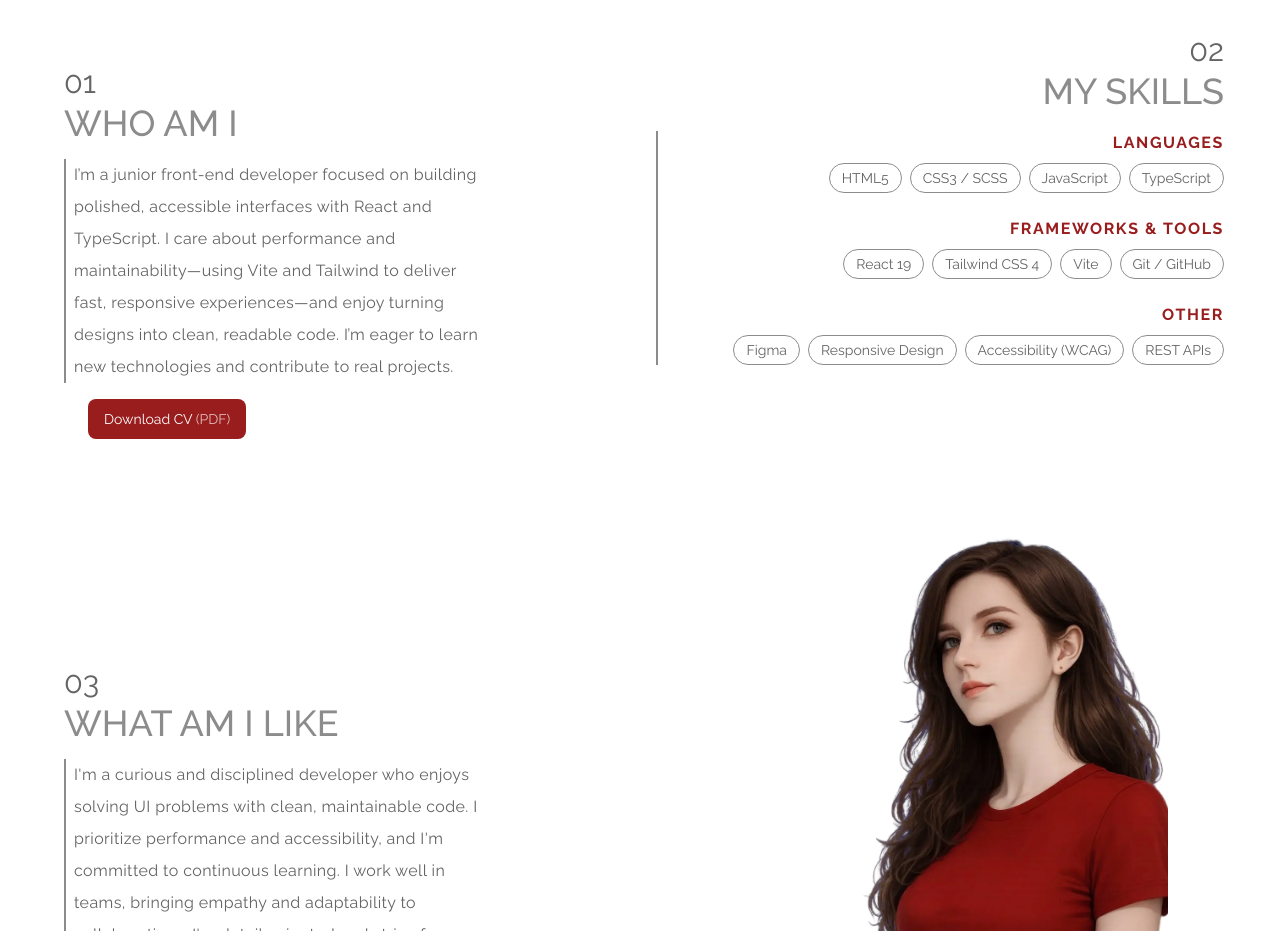
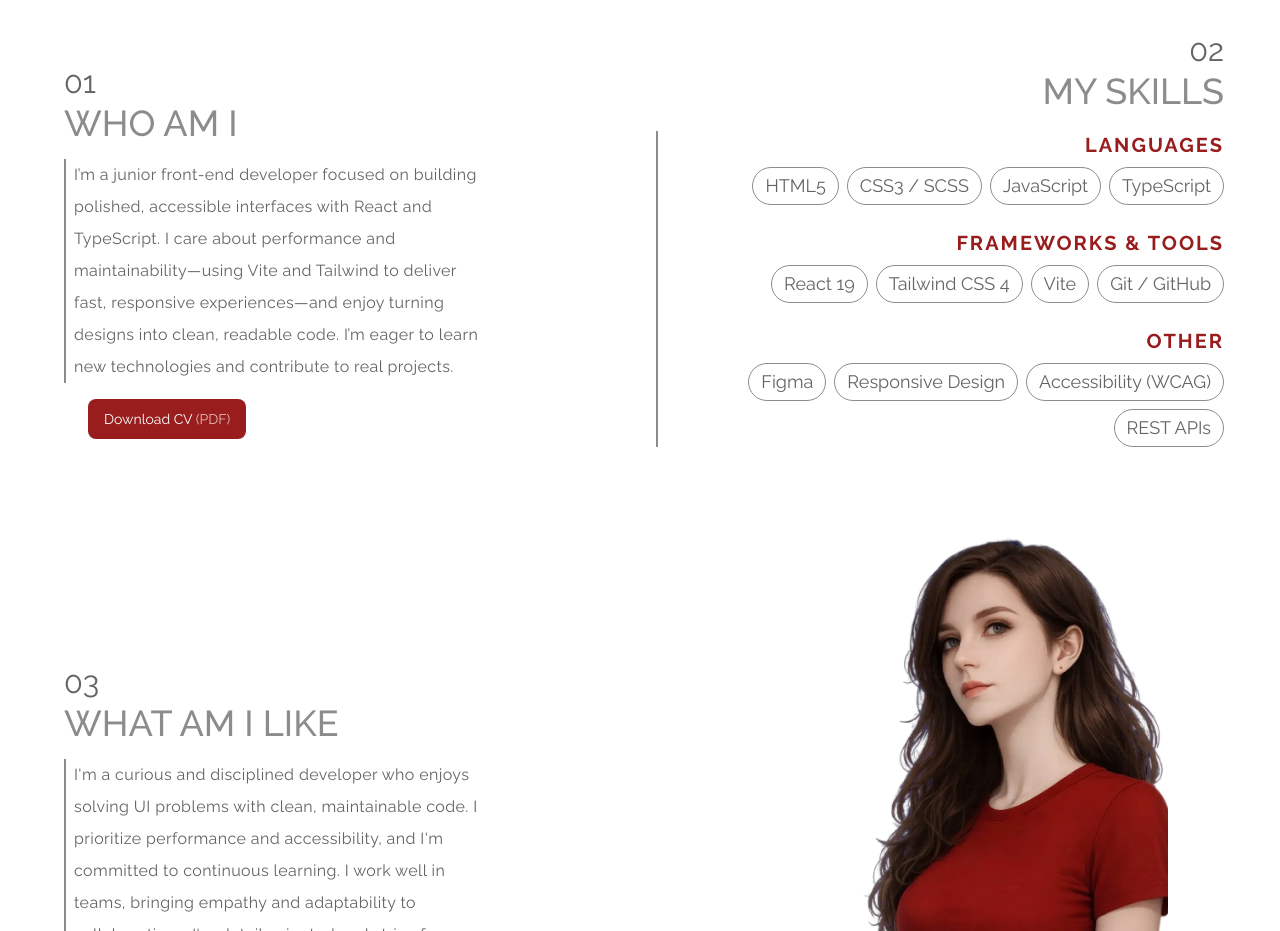
Before and after one commit to bavayra/Portfolio, a React (Vite) app: page / in a window 1280 px wide. Shown: the part 1323-2254 px from the top of the page. Built offline with nearby package versions, Linux system fonts and the light colour scheme.

Commit message:
style(Skills-768): increased font size for skills groups labels' and for skill names

```diff
--- a/src/sections/Skills.tsx
+++ b/src/sections/Skills.tsx
@@ -37,7 +37,7 @@ const Skills = () => {
       <div className="flex flex-col gap-4 phone-lg:gap-y-6 mt-4 tablet-sm:mt-5 border-l-2 border-grey-2 pl-3">
         {skillGroups.map((group) => (
           <div key={group.label}>
-            <h4 className="mb-2 text-base font-bold uppercase tracking-widest text-accent-red desktop-sm:text-right desktop-sm:mr-10">
+            <h4 className="mb-2 text-base font-bold uppercase tracking-widest text-accent-red desktop-sm:text-right desktop-sm:mr-10 tablet-md:text-xl">
               {group.label}
             </h4>
             <ul
@@ -47,7 +47,7 @@ const Skills = () => {
               {group.skills.map((skill) => (
                 <li
                   key={skill}
-                  className="rounded-full border border-grey-2 px-3 py-1 text-xs text-text phone-sm:text-sm desktop-xl:text-base"
+                  className="rounded-full border border-grey-2 px-3 py-1 text-xs text-text phone-sm:text-sm tablet-md:text-lg"
                 >
                   {skill}
                 </li>
```
